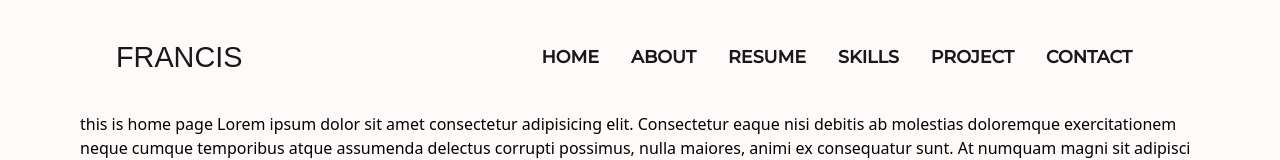
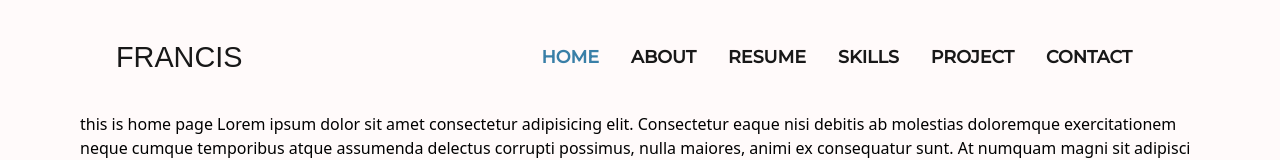
Before and after one commit to Franz090/my-portfolio, a React (Vite) app: page / in a window 1280 px wide. Shown: the top 160 px of the page. Built offline with nearby package versions, Linux system fonts and the light colour scheme; a web font is replaced by a local one.

Commit message:
useState Link fixed

```diff
--- a/src/shared/components/Partials/Header.jsx
+++ b/src/shared/components/Partials/Header.jsx
@@ -1,5 +1,5 @@
-import React, { useState } from 'react';
-import { Link } from 'react-router-dom';
+import React, { useState, useEffect } from 'react';
+import { Link, useLocation } from 'react-router-dom';
 
 
 const scrollTo = (targetY, duration = 300) => {
@@ -31,10 +31,16 @@ const HeaderLink = ({ to, text, isActive, onClick }) => (
 
 
 const Header = () => {
+  const location = useLocation();
   const [activeLink, setActiveLink] = useState('');
   const scrollToTop = () => {
     scrollTo(0);
   };
+  // Use useEffect to update the activeLink state when the location changes
+  useEffect(() => {
+    setActiveLink(location.pathname);
+  }, [location.pathname]);
+
 
   const handleLinkClick = (to) => {
     scrollTo(0);
```
